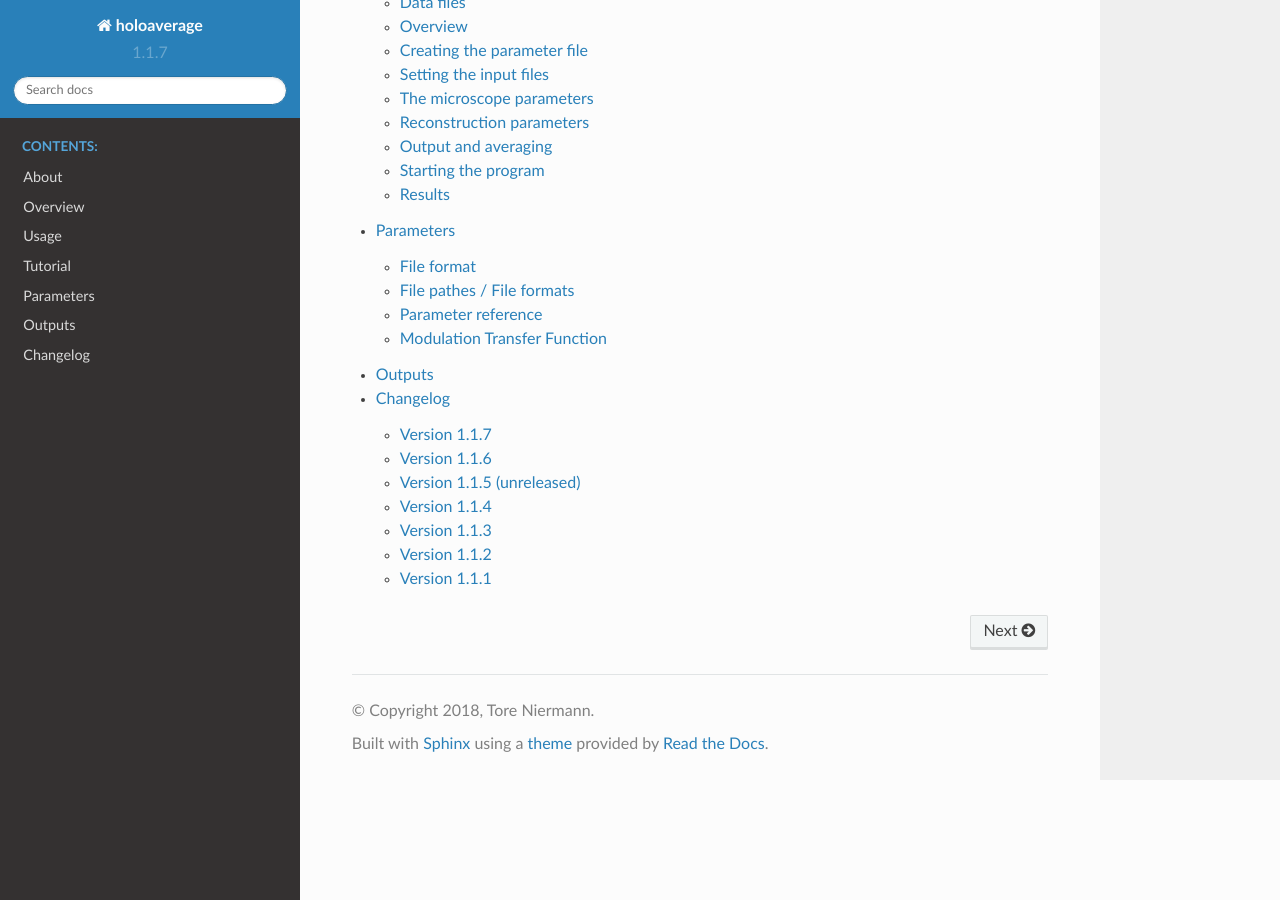
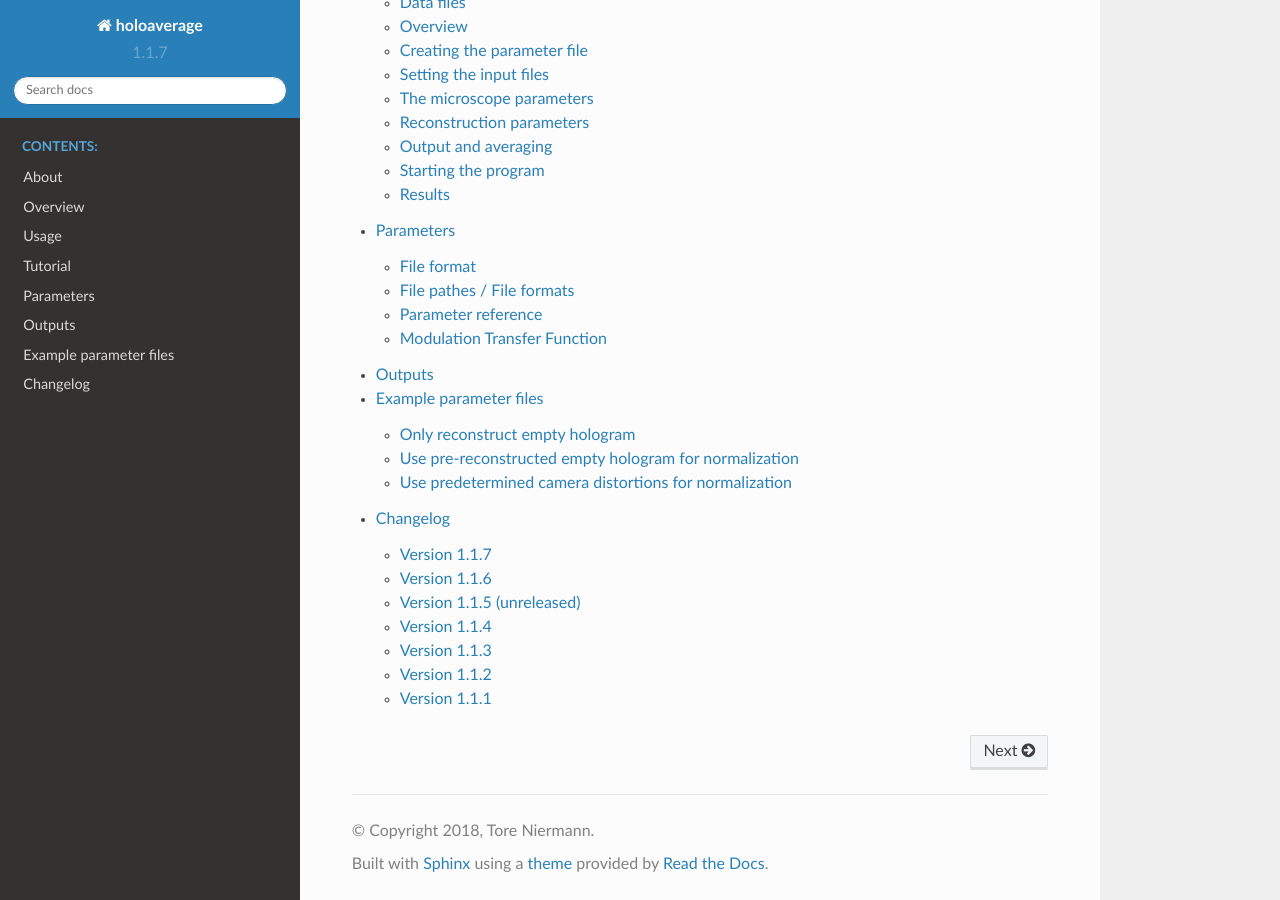
Before and after one commit to niermann/holoaverage, a Sphinx documentation site: the page built from docs/index.rst, in a window 1280 px wide and 900 px high, scrolled down 746 px. Built offline with Sphinx 7.4.7 and the Read the Docs theme 2.0.0, drawn with Linux system fonts in a browser that asks for light colours; some of the changed lines change nothing that is shown.

Commit message:
Started examples section in documentation

```diff
--- /dev/null
+++ b/docs/examples.rst
@@ -0,0 +1,104 @@
+Example parameter files
+=======================
+
+Only reconstruct empty hologram
+-------------------------------
+
+This will reconstruct only the empty hologram. This can be used in for instance
+in subsequent reconstructions (see other examples)::
+
+    {
+        // Leave "object_names" unset
+
+        // Usual empty hologram input
+        "empty_names" : "empty.%d.dm3",
+        "empty_first" : 1,
+        "empty_last" : 10,
+
+        // Size (in px) used for reconstruction of "empty" holograms. Required.
+        "empty_size" : 1536,
+
+        // X, Y Position of side band in FFT pixels (origin is in center). Required.
+        "sideband_pos" : [1011, 1091],
+
+        // Output file name (will be HDF5 file). Empty hologram will be in dataset "empty"
+        "output_name" : "my_empty_reco.hdf5",
+
+        // Mask type (see FilterFunction for details). Defaults to "EDGE"
+        "filter_func" : ["BUTTERWORTH", 14],
+
+        // Reconstruction cutoff in 1/nm
+        "cut_off" : 3.0,
+
+        // Parameterization for MTF
+        // "mtf" : ...
+    }
+
+
+Use pre-reconstructed empty hologram for normalization
+------------------------------------------------------
+
+This example uses a prereconstructed empty hologram for normalization
+(also see :ref:`sec-normalization`)::
+
+    {
+        // Object holograms (as usual). Here series of DM3 files
+        "object_names" : "hologram.%d.dm3",     // Filename format
+        "object_first" : 1,                     // Index of first
+        "object_last" : 5,                      // Index of last (inclusive)
+
+        // Use pre-reconstructed empty hologram for normalization, here dataset from HDF5 file.
+        "empty_override" : "somefile.hdf5?dataset=empty",
+
+        // Reconstruction parameters
+        "object_size" : 1536,                   // Reconstruction size in px
+        "sideband_pos" : [1011, 1091],          // X, Y Position of side band in FFT pixels (origin is in center).
+        "cut_off" : 3.0,                        // Reconstruction cut off in 1/nm
+        "filter_func" : ["BUTTERWORTH", 14],    // Mask type
+
+        // Optional reconstruction region (L, T, R, B). Defaults to full region.
+        //"roi" : [166, 388, 1701, 1923],
+
+        // Output file name (will be HDF5 file). Required.
+        "output_name" : "my_reco.hdf5",
+
+        // Parameterization for MTF
+        //"mtf" : ...
+    }
+
+
+Use predetermined camera distortions for normalization
+------------------------------------------------------
+
+This example creates an synthetic empty hologram for normalization. The
+synthetic empty hologram is creacted from predetermined camera distortions
+(also see :ref:`sec-normalization`)::
+
+    {
+        // Object holograms (as usual). Here series of DM3 files
+        "object_names" : "hologram.%d.dm3",     // Filename format
+        "object_first" : 1,                     // Index of first
+        "object_last" : 5,                      // Index of last (inclusive)
+
+        // Enable synthetic empty holograms
+        "synthesize_empty": true,
+
+        // Two datasets, same size as holograms, with displacements in px for each pixel
+        // First in X direction, Second in Y direction
+        "camera_distortions": ["camera.hdf5?dataset=dx", "camera.hdf5?dataset=dy"],
+
+        // Reconstruction parameters (as usual)
+        "object_size" : 1536,                   // Reconstruction size in px
+        "sideband_pos" : [1011, 1091],          // X, Y Position of side band in FFT pixels (origin is in center).
+        "cut_off" : 3.0,                        // Reconstruction cut off in 1/nm
+        "filter_func" : ["BUTTERWORTH", 14],    // Mask type
+
+        // Optional reconstruction region (L, T, R, B). Defaults to full region.
+        //"roi" : [166, 388, 1701, 1923],
+
+        // Output file name (will be HDF5 file). Required.
+        "output_name" : "my_reco.hdf5",
+
+        // Parameterization for MTF
+        //"mtf" : ...
+    }
--- a/docs/index.rst
+++ b/docs/index.rst
@@ -10,4 +10,5 @@ Holoaverage - reconstruction and averaging of off-axis holograms
     tutorial
     parameters
     outputs
+    examples
     changelog
--- a/docs/overview.rst
+++ b/docs/overview.rst
@@ -106,6 +106,8 @@ for each hologram:
 Within the program the reconstruced object holograms are forwarded to the averaging step. By default the individual
 holograms are not saved into the output file. When the :ref:`param-output_series` parameter is ``true``,
 the aligned ROIs are also saved as dataset ``series``.
+
+.. _sec-normalization:
 
 Normalization
 -------------
```
